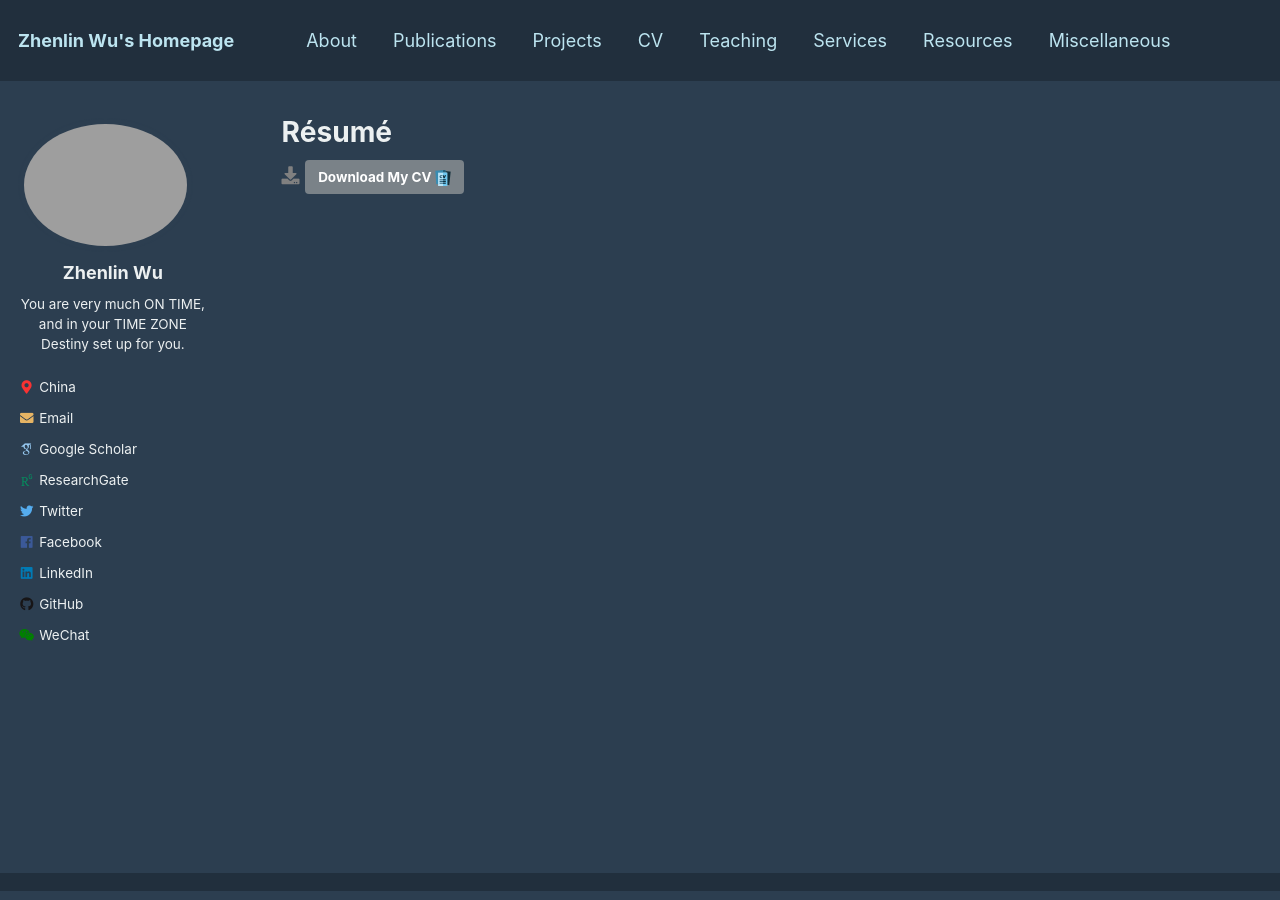
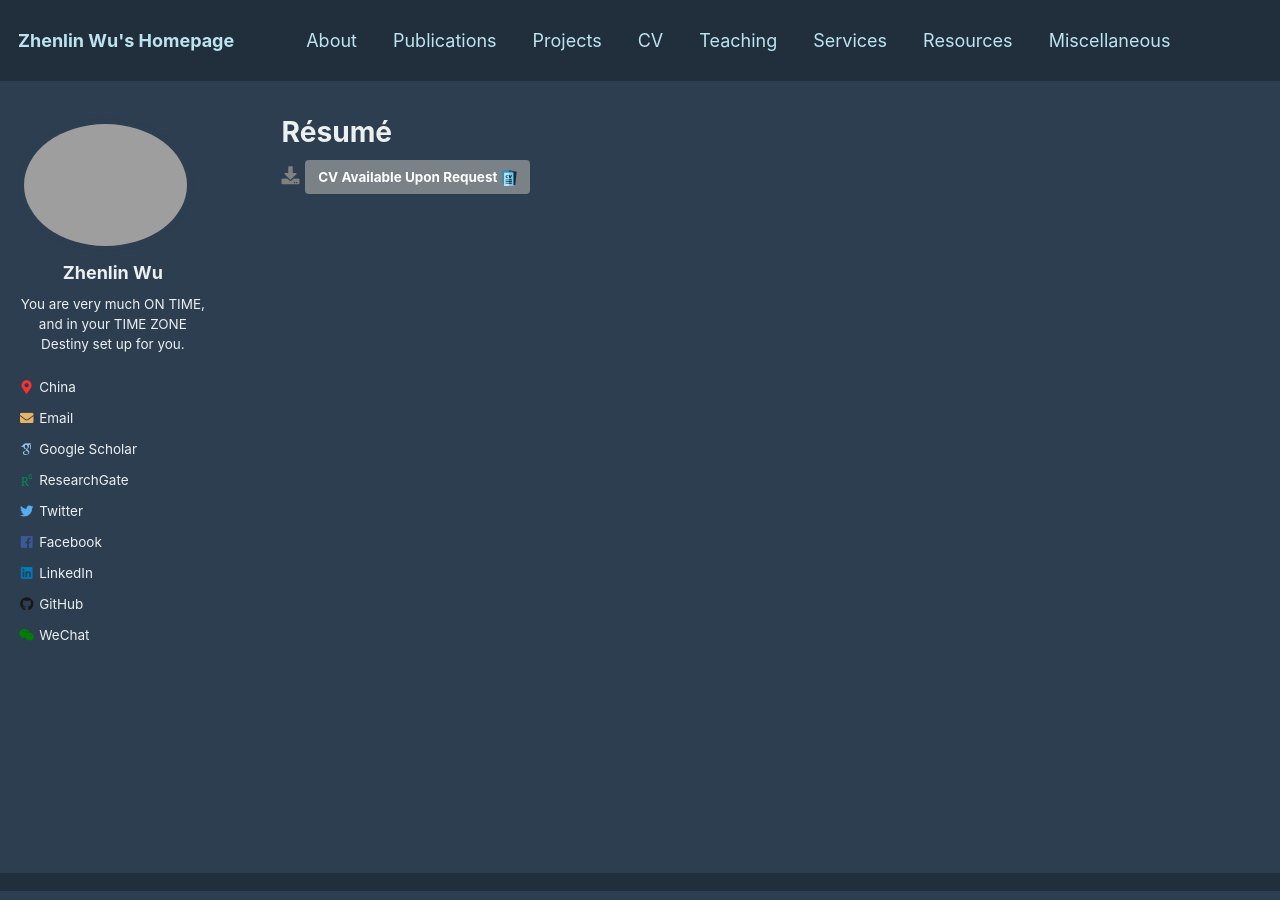
Before and after one commit to zlwu92/zlwu92.github.io, a Jekyll site: the page built from _pages/cv.md, in a window 1280 px wide and 900 px high. Built offline with Jekyll 4.4.1, drawn with Linux system fonts in a browser that asks for light colours; some web fonts are replaced; comment, search, counter and statistics services are not loaded; a style sheet for code colours, icons or effects is not loaded.

Commit message:
update cv page

```diff
--- a/_pages/cv.md
+++ b/_pages/cv.md
@@ -9,7 +9,7 @@ author_profile: true
 <!-- <i class='fas fa-download' style='color:grey'></i> Download my<a href="http://zlwu92.github.io/files/CV.pdf"><button style='color:white; background-color:transparent; border-width:0px;'>résumé <i class='fas fa-file-pdf' style='color:red'></i></button></a>here. -->
 <div class="d-flex justify-content-center" data-aos="zoom-out">
     <div class="btn-group" role="group" aria-label="actionButtons">
-        <i class='fas fa-download fa-2xl' style='color:grey;'></i> <a href="mailto:zwu065@connect.hkust-gz.edu.cn" target="_blank" class="d-block btn btn-outline-dark" style="text-decoration:none; color:#0074bc">Download My CV <img src="https://zlwu92.github.io/images/curriculum-vitae.png">
+        <i class='fas fa-download fa-2xl' style='color:grey;'></i> <a href="mailto:zwu065@connect.hkust-gz.edu.cn" target="_blank" class="d-block btn btn-outline-dark" style="text-decoration:none; color:#0074bc">CV Available Upon Request <img src="https://zlwu92.github.io/images/curriculum-vitae.png">
         <!-- <i class="fa fa-id-badge"></i> -->
         </a>
     </div>
```
